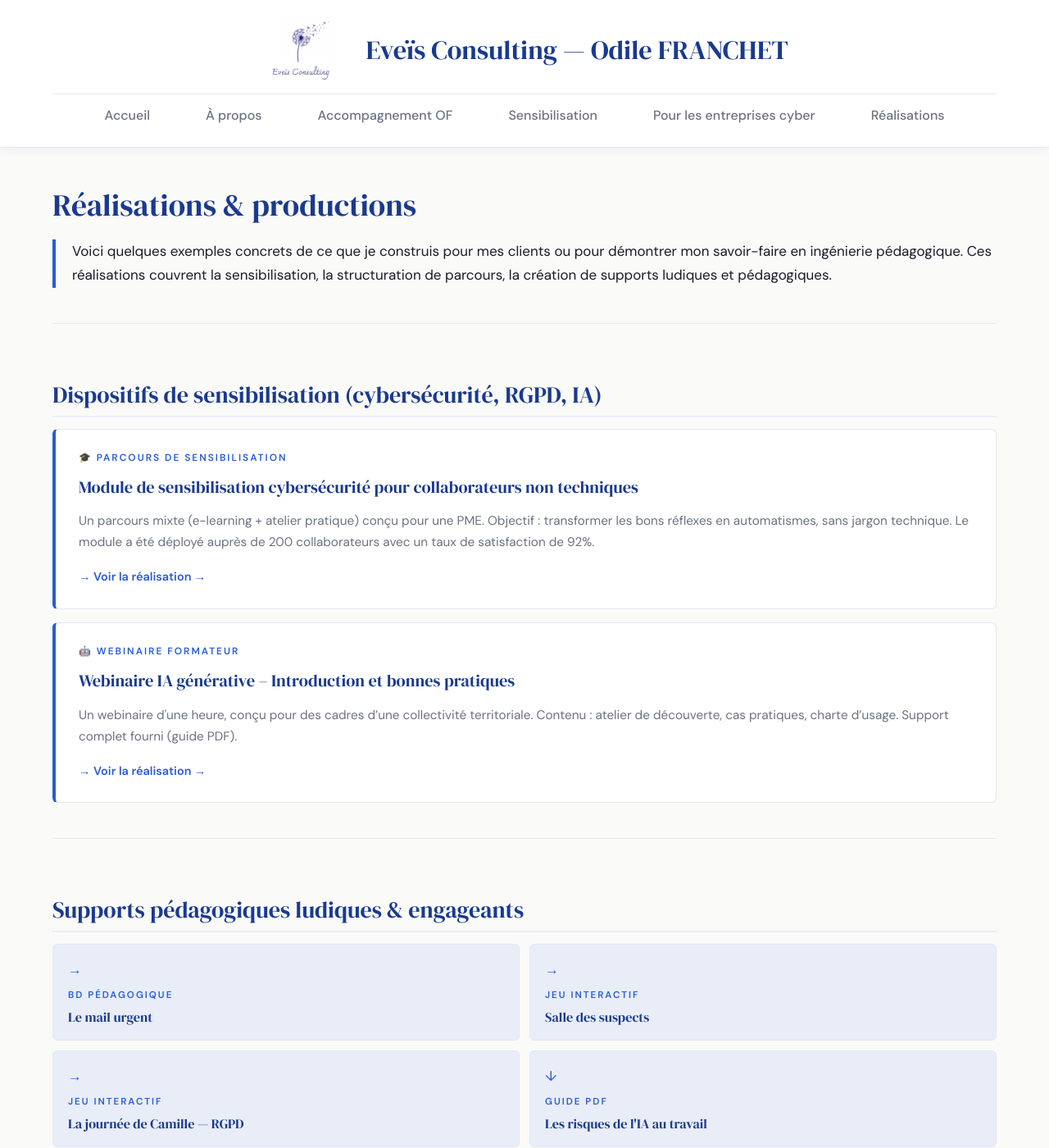
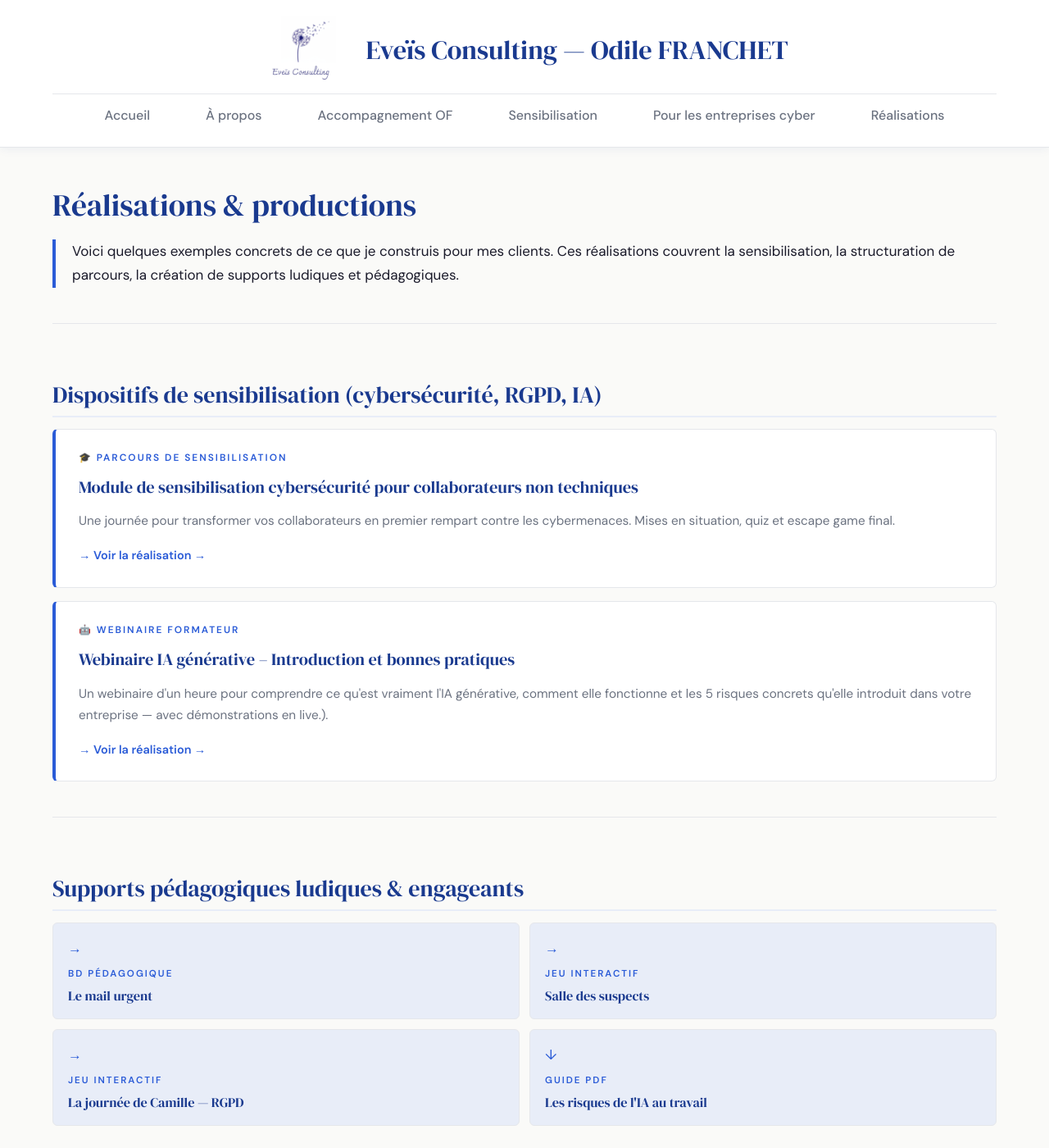
Before and after one commit to ofranchet73/eveis-consulting, a Jekyll site: the page built from realisations.html, in a window 1280 px wide and 1400 px high. Shown: the whole window at 82% size. Built offline with Jekyll 4.4.1, drawn with Linux system fonts in a browser that asks for light colours; some of the changed text lies outside the part shown.

Commit message:
Update realisations.html

```diff
--- a/realisations.html
+++ b/realisations.html
@@ -7,7 +7,7 @@
   <div class="page-body">
 
     <h1>Réalisations & productions</h1>
-    <p class="page-intro">Voici quelques exemples concrets de ce que je construis pour mes clients ou pour démontrer mon savoir-faire en ingénierie pédagogique. Ces réalisations couvrent la sensibilisation, la structuration de parcours, la création de supports ludiques et pédagogiques.</p>
+    <p class="page-intro">Voici quelques exemples concrets de ce que je construis pour mes clients. Ces réalisations couvrent la sensibilisation, la structuration de parcours, la création de supports ludiques et pédagogiques.</p>
 
     <hr>
 
@@ -16,14 +16,14 @@
     <div class="projet-card">
       <div class="projet-tag">🎓 PARCOURS DE SENSIBILISATION</div>
       <div class="projet-titre">Module de sensibilisation cybersécurité pour collaborateurs non techniques</div>
-      <div class="projet-desc">Un parcours mixte (e-learning + atelier pratique) conçu pour une PME. Objectif : transformer les bons réflexes en automatismes, sans jargon technique. Le module a été déployé auprès de 200 collaborateurs avec un taux de satisfaction de 92%.</div>
+      <div class="projet-desc">Une journée pour transformer vos collaborateurs en premier rempart contre les cybermenaces. Mises en situation, quiz et escape game final.</div>
       <a href="/module-cyber.html" class="projet-lien">Voir la réalisation →</a>
     </div>
 
     <div class="projet-card">
       <div class="projet-tag">🤖 WEBINAIRE FORMATEUR</div>
       <div class="projet-titre">Webinaire IA générative – Introduction et bonnes pratiques</div>
-      <div class="projet-desc">Un webinaire d'une heure, conçu pour des cadres d’une collectivité territoriale. Contenu : atelier de découverte, cas pratiques, charte d’usage. Support complet fourni (guide PDF).</div>
+      <div class="projet-desc">Un webinaire d'un heure pour comprendre ce qu'est vraiment l'IA générative, comment elle fonctionne et les 5 risques concrets qu'elle introduit dans votre entreprise — avec démonstrations en live.).</div>
       <a href="/webinaire-ia.html" class="projet-lien">Voir la réalisation →</a>
     </div>
 
@@ -54,31 +54,9 @@
     <h2>Parcours de formation complets (ingénierie pédagogique)</h2>
     <p style="margin-bottom: 1.5rem;">Ces cursus sont en cours de structuration ou disponibles sur devis. Ils illustrent mon approche de la conception de parcours.</p>
 
-    <div class="projet-card">
-      <div class="projet-tag">📚 PARCOURS « DEVENIR RSSI »</div>
-      <div class="projet-titre">Conception d’un cursus de reconversion vers les métiers de la cybersécurité</div>
-      <div class="projet-desc">Pour un organisme de formation, j’ai construit un parcours de 6 mois (400 heures) mêlant théorie, labs, études de cas et projet tutoré. J’ai rédigé les objectifs pédagogiques, le découpage en modules, les évaluations et les supports formateurs. Le parcours est certifié France Compétences.</div>
-      <div class="projet-lien" style="color: var(--muted);">📌 Disponible sur devis – me contacter pour en savoir plus</div>
-    </div>
+     <hr>
 
-    <div class="projet-card">
-      <div class="projet-tag">🏢 PARCOURS « MANAGER LA SÉCURITÉ »</div>
-      <div class="projet-titre">Programme de montée en compétence pour cadres dirigeants (NIS2, gestion de crise)</div>
-      <div class="projet-desc">Accompagnement d’un éditeur cyber pour créer une offre à destination des DAF et DG. Livrables : 5 modules d’une demi-journée, fiches réflexes, étude de cas sectoriels.</div>
-      <div class="projet-lien" style="color: var(--muted);">📌 En cours de finalisation – me contacter pour une version beta</div>
-    </div>
 
-    <hr>
-
-    <h2>Autres preuves d’expertise</h2>
-    <div class="apports-grid">
-      <div class="apport-card">✓ Réponse à appel d’offres gagnante pour un marché public de formation cybersécurité (valeur 150k€)</div>
-      <div class="apport-card">✓ Structuration du catalogue formation d’un organisme de formation (passage de 20 à 45 offres commerciales)</div>
-      <div class="apport-card">✓ Création d’un dispositif d’évaluation des compétences (positionnement + validation) pour un titre RNCP</div>
-      <div class="apport-card">✓ Accompagnement Qualiopi d’un nouvel organisme de formation (obtention en 3 mois)</div>
-    </div>
-
-    <hr>
 
     <div class="cta-inline">
       <em>Vous voulez voir des réalisations plus spécifiques à votre secteur ?</em>
```
